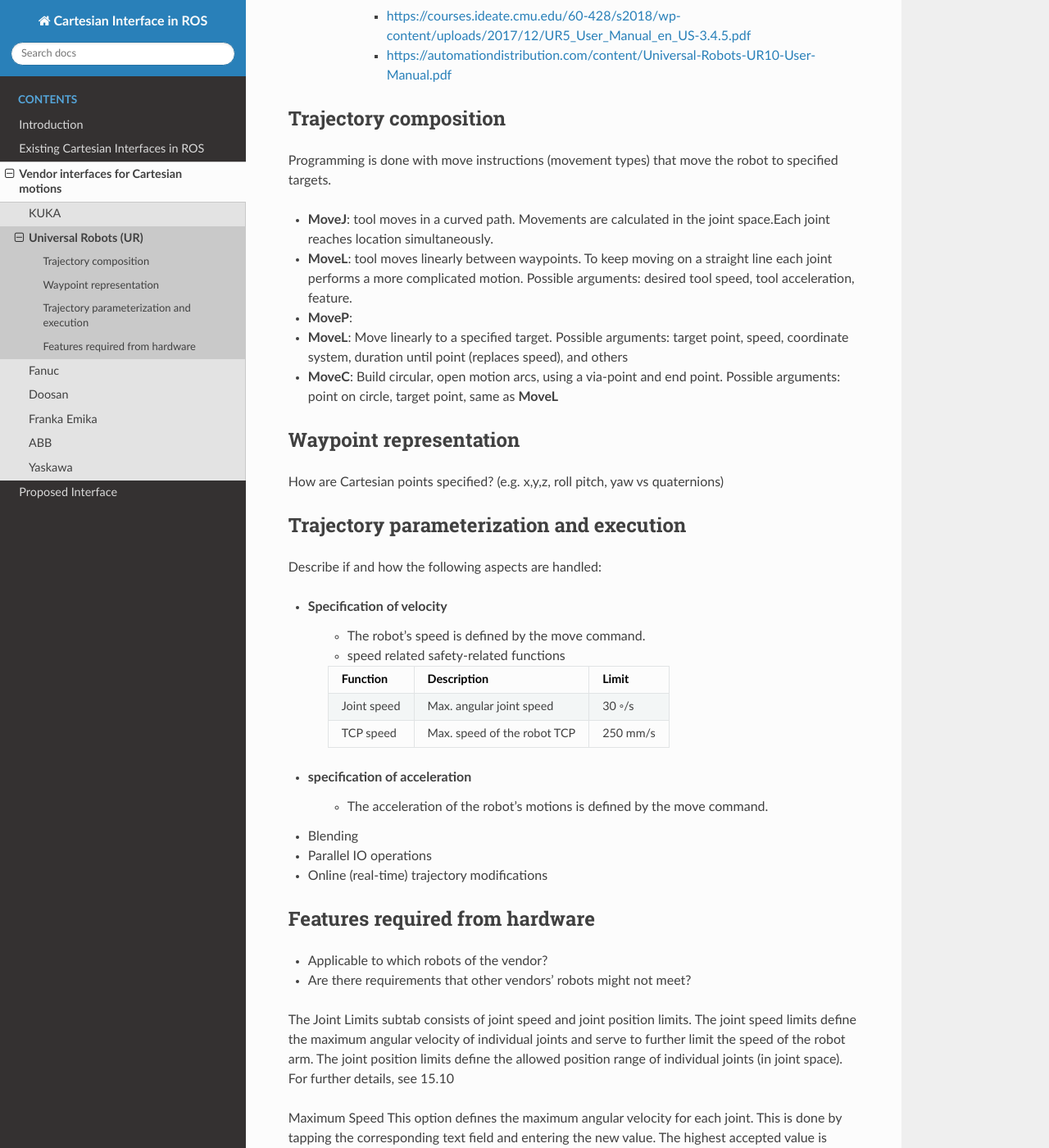
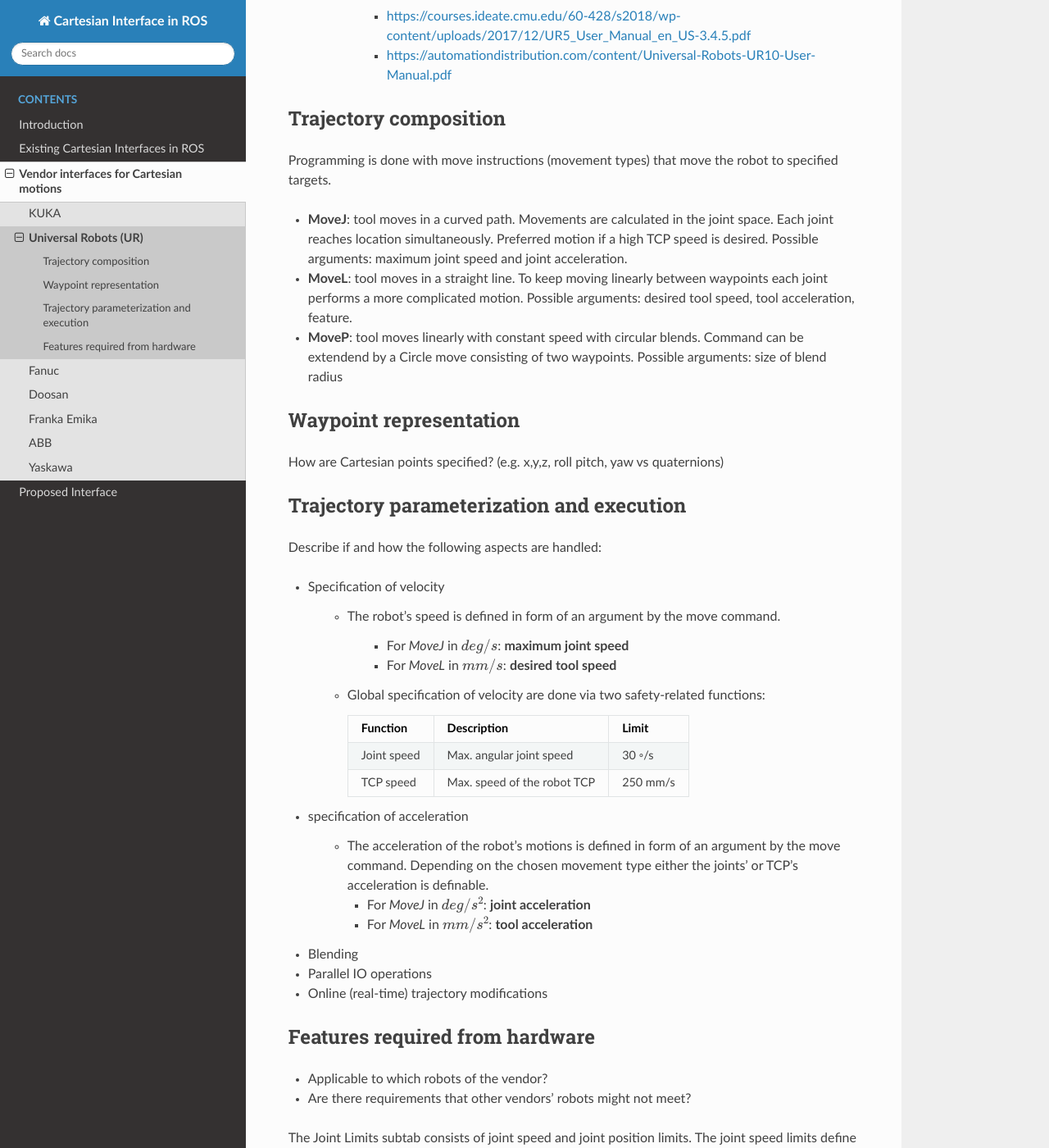
Before and after one commit to fzi-forschungszentrum-informatik/fzi_robot_interface_proposal, a Sphinx documentation site: the page built from source/industry/UR.rst, in a window 1280 px wide and 1400 px high, scrolled down 680 px. Shown: the whole window at 82% size. Built offline with Sphinx 7.4.7 and the Read the Docs theme 2.0.0, drawn with Linux system fonts in a browser that asks for light colours.

Commit message:
added specification to UR (vel, acc, movement types)

```diff
--- a/source/industry/UR.rst
+++ b/source/industry/UR.rst
@@ -25,17 +25,10 @@ Trajectory composition
 ----------------------
 Programming is done with move instructions (movement types) that move the robot to specified targets.
 
-* **MoveJ**: tool moves in a curved path. Movements are calculated in the joint space.Each joint reaches location simultaneously.
+* **MoveJ**: tool moves in a curved path. Movements are calculated in the joint space. Each joint reaches location simultaneously. Preferred motion if a high TCP speed is desired. Possible arguments: maximum joint speed and joint acceleration.
+* **MoveL**: tool moves in a straight line. To keep moving linearly between waypoints each joint performs a more complicated motion. Possible arguments: desired tool speed, tool acceleration, feature.
+* **MoveP**: tool moves linearly with constant speed with circular blends. Command can be extendend by a Circle move consisting of two waypoints. Possible arguments: size of blend radius
 
-* **MoveL**: tool moves linearly between waypoints. To keep moving on a straight line each joint performs a more complicated motion. Possible arguments: desired tool speed, tool acceleration, feature.
-
-* **MoveP**:
-
-
-
-* **MoveL**: Move linearly to a specified target. Possible arguments: target point, speed, coordinate system, duration until point (replaces speed), and others
-
-* **MoveC**: Build circular, open motion arcs, using a via-point and end point. Possible arguments: point on circle, target point, same as **MoveL**
 
 
 Waypoint representation
@@ -47,18 +40,30 @@ Trajectory parameterization and execution
 Describe if and how the following aspects are handled:
 
 * Specification of velocity
-   * The robot's speed is defined by the move command.
-   * speed related safety-related functions
-   ===========  ===========================     ===========
-   Function     Description                     Limit
-   ===========  ===========================     ===========
-   Joint speed  Max. angular joint speed        30 ◦/s
-   TCP speed    Max. speed of the robot TCP     250 mm/s
-   ===========  ===========================     ===========
+
+   * The robot's speed is defined in form of an argument by the move command.
+
+      * For *MoveJ* in :math:`deg/s`:  **maximum joint speed**
+      * For *MoveL* in :math:`mm/s`:  **desired tool speed**
+
+   * Global specification of velocity are done via two safety-related functions:
+
+     ===========  ===========================     ===========
+     Function     Description                     Limit
+     ===========  ===========================     ===========
+     Joint speed  Max. angular joint speed        30 ◦/s
+     TCP speed    Max. speed of the robot TCP     250 mm/s
+     ===========  ===========================     ===========
 
 
 * specification of acceleration
-    * The acceleration of the robot's motions is defined by the move command.
+
+    * The acceleration of the robot's motions is defined in form of an argument by the move command. Depending on the chosen movement type either the joints' or TCP's acceleration is definable.
+
+      * For *MoveJ* in :math:`deg/s^2`:  **joint acceleration**
+      * For *MoveL* in :math:`mm/s^2`:  **tool acceleration**
+
+
 * Blending
 * Parallel IO operations
 * Online (real-time) trajectory modifications
```
